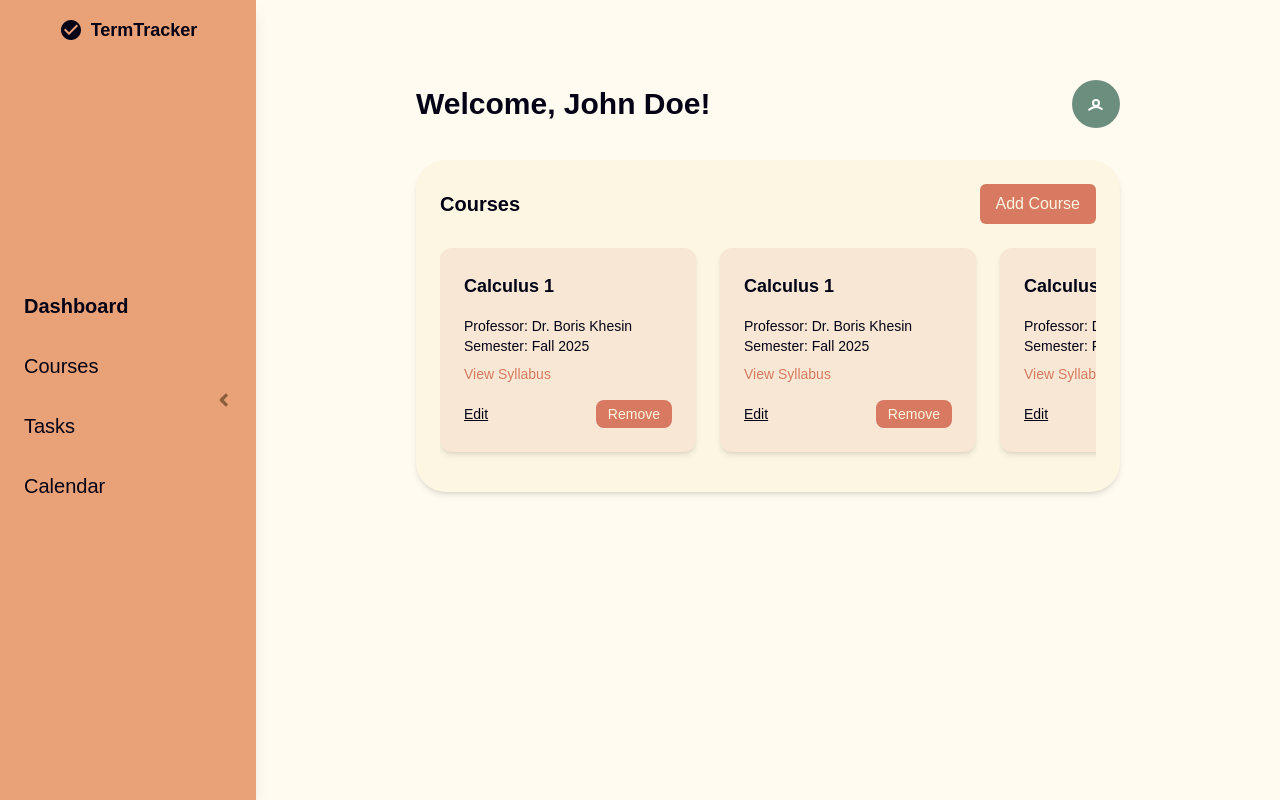
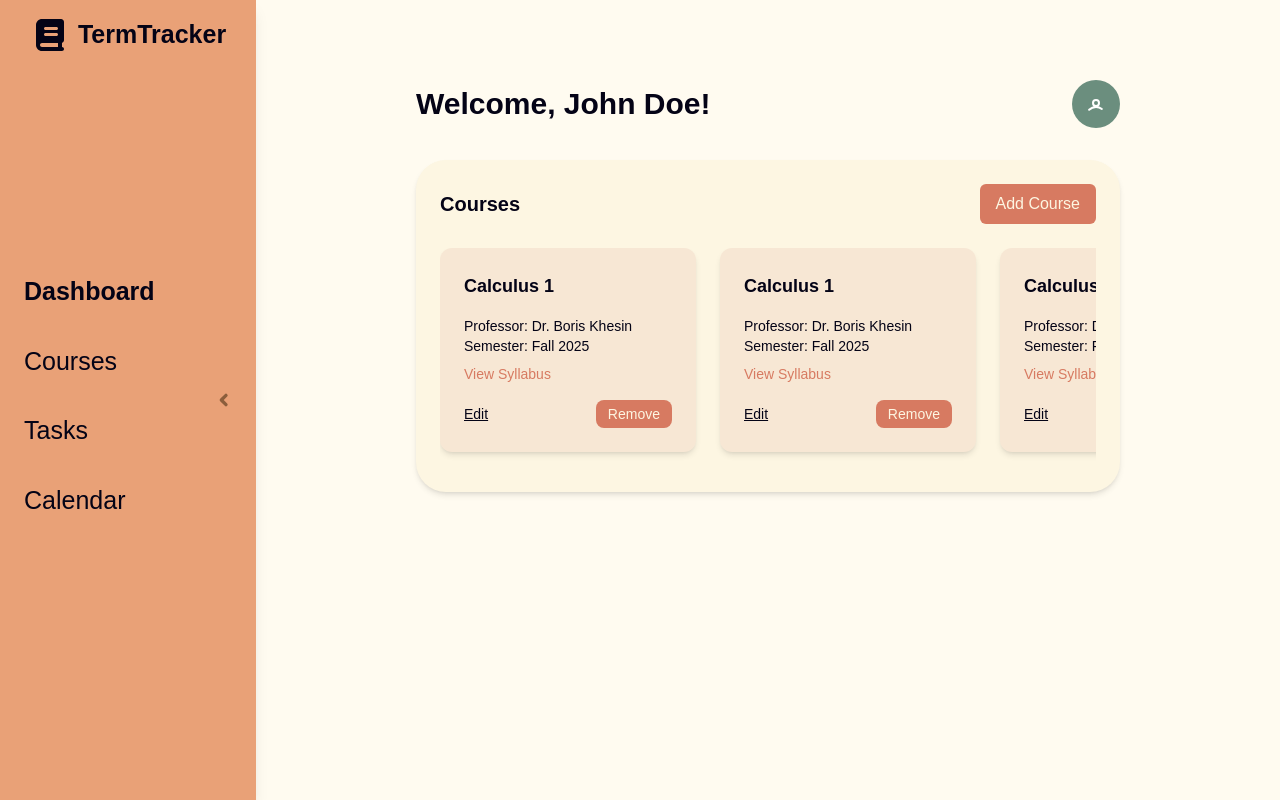
Before and after one commit to HD-Brody/Term-Tracker, a Next.js app in the folder frontend/: page / in a window 1280 px wide. Both pictures are taken after a click on the element 32 px from the left and 400 px from the top of the page. Built offline with nearby package versions, Linux system fonts and the light colour scheme; no server answers; the database is empty; a web font is replaced by a local one.

Commit message:
Add FontAwesome icons to Sidebar component: Integrated FontAwesome for improved iconography, replacing SVGs with FontAwesomeIcon for better consistency and maintainability. Updated package dependencies in package.json and package-lock.json.

```diff
--- a/frontend/package.json
+++ b/frontend/package.json
@@ -9,6 +9,9 @@
     "lint": "next lint"
   },
   "dependencies": {
+    "@fortawesome/fontawesome-svg-core": "^7.0.0",
+    "@fortawesome/free-solid-svg-icons": "^7.0.0",
+    "@fortawesome/react-fontawesome": "^0.2.5",
     "@supabase/supabase-js": "^2.55.0",
     "next": "15.4.6",
     "react": "19.1.0",
--- a/frontend/src/components/Sidebar.tsx
+++ b/frontend/src/components/Sidebar.tsx
@@ -1,5 +1,7 @@
 "use client";
 import { useState, useEffect } from 'react';
+import { FontAwesomeIcon } from '@fortawesome/react-fontawesome';
+import { faBook } from '@fortawesome/free-solid-svg-icons';
 
 interface SidebarProps {
   activePage?: string;
@@ -48,15 +50,11 @@ export default function Sidebar({ activePage = 'Dashboard', children }: SidebarP
         <div className="w-full p-4 flex items-center justify-center">
           {showText ? (
             <div className="flex items-center space-x-2">
-              <svg className="w-6 h-6 text-text" fill="currentColor" viewBox="0 0 24 24">
-                <path d="M12 2C6.48 2 2 6.48 2 12s4.48 10 10 10 10-4.48 10-10S17.52 2 12 2zm-2 15l-5-5 1.41-1.41L10 14.17l7.59-7.59L19 8l-9 9z"/>
-              </svg>
-              <span className="text-text font-bold text-lg">TermTracker</span>
+              <FontAwesomeIcon icon={faBook} size="2x" className="text-text" />
+              <span className="text-text font-bold text-[25px]">TermTracker</span>
             </div>
           ) : (
-            <svg className="w-6 h-6 text-text" fill="currentColor" viewBox="0 0 24 24">
-              <path d="M12 2C6.48 2 2 6.48 2 12s4.48 10 10 10 10-4.48 10-10S17.52 2 12 2zm-2 15l-5-5 1.41-1.41L10 14.17l7.59-7.59L19 8l-9 9z"/>
-            </svg>
+            <FontAwesomeIcon icon={faBook} size="2x" className="text-text" />
           )}
         </div>
 
@@ -78,7 +76,7 @@ export default function Sidebar({ activePage = 'Dashboard', children }: SidebarP
                   >
                     <a
                       href={item.href}
-                      className="ml-4 text-xl hover:underline cursor-pointer"
+                      className="ml-4 text-[25px] hover:underline cursor-pointer"
                     >
                       {item.name}
                     </a>
```
Also changed, not shown: 1 other file (tests, documents, lock files or other folders).
